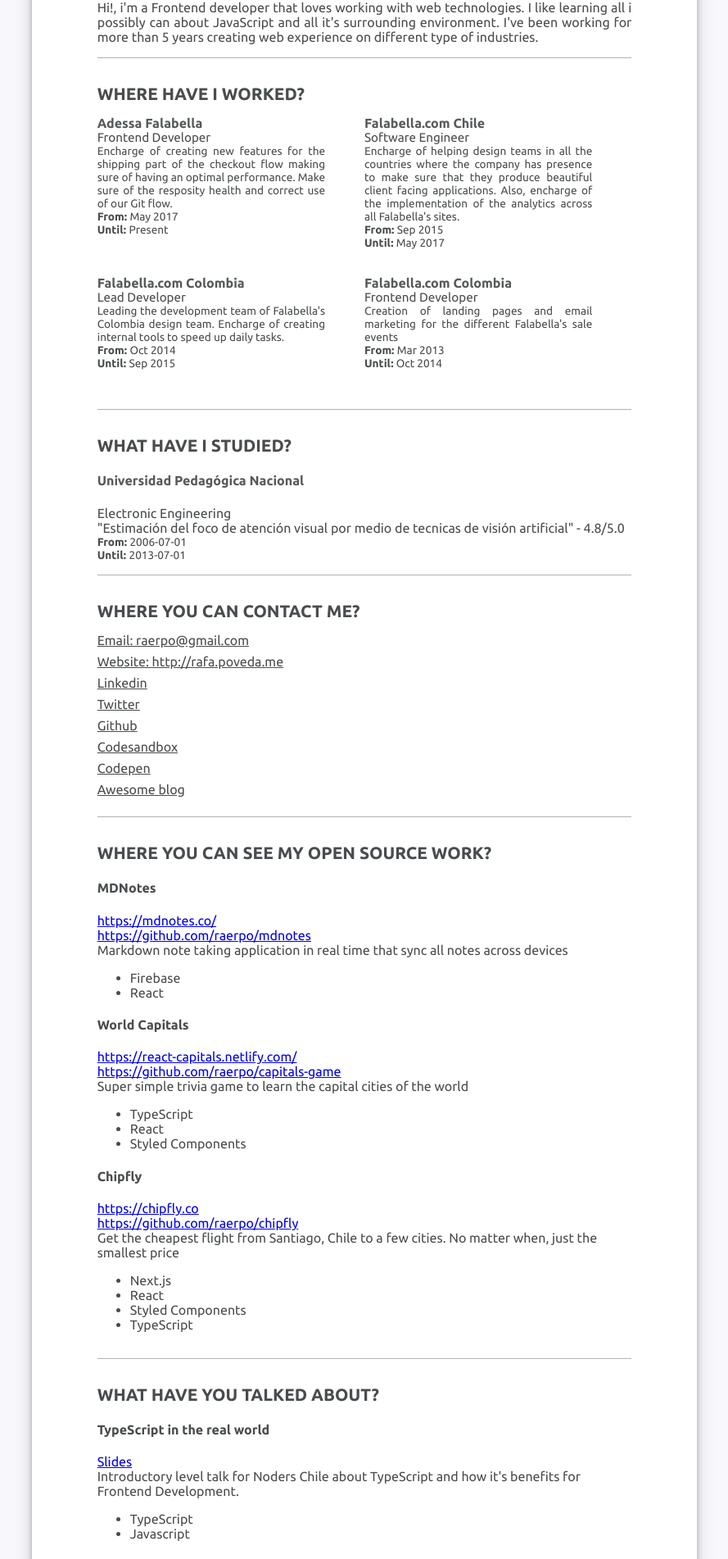
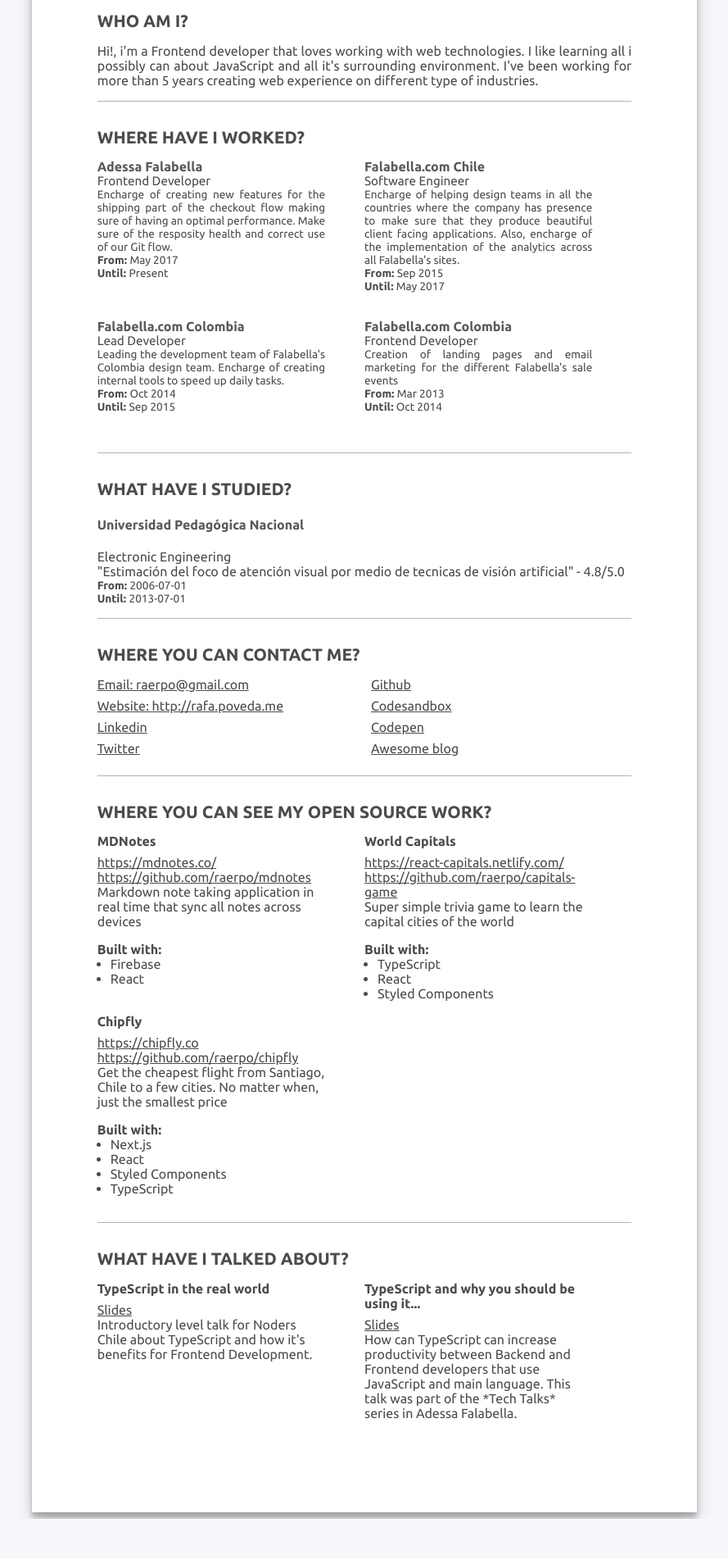
Before and after one commit to raerpo/rafa.poveda.me, a Next.js app: page /cv in a window 1280 px wide. Shown: the part 314-2216 px from the top of the page at 82% size, without its empty margins (195-1084 px from the left). After the commit the page ends 2167 px from the top, so only its background shows below. Built offline with nearby package versions, Linux system fonts and the light colour scheme.

Commit message:
finishing some styles

```diff
--- a/data/CVData.js
+++ b/data/CVData.js
@@ -6,12 +6,12 @@ export default {
     "label": "Frontend Developer",
     "picture": "",
     "email": "raerpo@gmail.com",
-    "phone": "+56996665537",
     "website": "http://rafa.poveda.me",
     "summary": `Hi!, i'm a Frontend developer that loves working with web technologies. I like learning all i possibly can about JavaScript and all it's surrounding environment. I've been working for more than ${workedYears} years creating web experience on different type of industries.`,
     "location": {
       "city": "Santiago",
-      "countryCode": "CL"
+      "country": "Chile",
+      "countryFlag": "🇨🇱"
     },
     "profiles": [
       {
@@ -164,20 +164,13 @@ export default {
       "name": "TypeScript in the real world",
       "description": "Introductory level talk for Noders Chile about TypeScript and how it's benefits for Frontend Development.",
       "date": "",
-      "url": "https://revealjs-rsnoaqtlel.now.sh/",
-      "keywords": [
-        "TypeScript",
-        "Javascript"
-      ]
+      "url": "https://revealjs-rsnoaqtlel.now.sh/"
     },
     {
       "name": "TypeScript and why you should be using it...",
       "description": "How can TypeScript can increase productivity between Backend and Frontend developers that use JavaScript and main language. This talk was part of the *Tech Talks* series in Adessa Falabella.",
       "date": "",
-      "url": "http://slides.com/raerpo/tech-talk-typescript#/",
-      "keywords": [
-        "TypeScript"
-      ]
+      "url": "http://slides.com/raerpo/tech-talk-typescript#/"
     }
   ]
 }
--- a/pages/cv.js
+++ b/pages/cv.js
@@ -21,6 +21,11 @@ export default () => {
       <div className="cv-title">
         <h1>{ basics.name }</h1>
         <p>{ basics.label }</p>
+        <a href={`mailto:${basics.email}`}>{ basics.email }</a>
+        <p className="location">Currently living in { basics.location.city }, { basics.location.country }.
+          <br />
+          { basics.location.countryFlag }
+        </p>
       </div>
 
       <div className="cv-sections">
@@ -51,7 +56,7 @@ export default () => {
         </div>
 
         <div className="cv-section">
-          <h3>What have you talked about?</h3>
+          <h3>What have i talked about?</h3>
           { renderTalks(talks) }
         </div>
 
@@ -75,6 +80,7 @@ export default () => {
         }
         .cv-title > h1 {
           font-size: 2em;
+          text-transform: uppercase;
         }
         .cv-title > p {
           text-transform: uppercase;
@@ -83,13 +89,20 @@ export default () => {
         .cv-title > * {
           margin: 0px;
         }
+        .cv-title .location {
+          font-size: 0.8em;
+          margin-top: .5em;
+        }
         .cv-summary {
           text-align: justify;
         }
-        .cv-section{
+        .cv-section {
           margin-bottom: 2em;
           border-bottom: 1px solid rgba(0, 0, 0, 0.3);
           padding-bottom: 1em;
+        }
+        .cv-section:last-child {
+          border: none;
         }
         .cv-section h3 {
           margin: 0 0 .7em 0;
@@ -106,7 +119,9 @@ export default () => {
 };
 
 const renderWorks = (jobs) => {
-  const jobsSections = jobs.map((job, index) => (
+  return <div className="cv-work-places-wrapper">
+    {
+      jobs.map((job, index) => (
         // It's OK to use index as key because data don't change.
         <div className="cv-work-place" key={index}>
           <h4 className="company">{ job.company }</h4>
@@ -116,8 +131,15 @@ const renderWorks = (jobs) => {
             <span className="start-date">{ format(job.startDate, FORMAT_DATE) }</span>
             <span className="end-date">{ job.endDate === 'Present' ? job.endDate : format(job.endDate, FORMAT_DATE) }</span>
           </div>
+        </div>
+      )).reverse()
+    }
     <style jsx>
     {`
+      .cv-work-places-wrapper {
+        display: flex;
+        flex-wrap: wrap;
+      }
       .cv-work-place {
         margin-bottom: 2em;
         width: calc(100% / 2 - 3em);
@@ -148,18 +170,6 @@ const renderWorks = (jobs) => {
       .job-dates .end-date:before {
         content: 'Until: ';
         font-weight: bolder;
-          }
-        `}
-      </style>
-    </div>
-  )).reverse();
-  return <div className="cv-work-places-wrapper">
-    { jobsSections }
-    <style jsx>
-    {`
-      .cv-work-places-wrapper {
-        display: flex;
-        flex-wrap: wrap;
       }
     `}
     </style>
@@ -202,13 +212,21 @@ const renderEducation = (studies) => {
 };
 
 const renderContact = (profiles) => {
-  return profiles.map((profile, index) => (
+  return <div className="cv-profiles-wrapper">
+    {
+      profiles.map((profile, index) => (
         <div className="cv-profile" key={index}>
             <a href={ profile.url }>
               { profile.network }
             </a>
+        </div>
+      ))
+    }
     <style jsx>
     {`
+      .cv-profiles-wrapper {
+        column-count: 2;
+      }
       .cv-profile a {
         display: block;
         color: inherit;
@@ -218,11 +236,12 @@ const renderContact = (profiles) => {
     `}
     </style>
   </div>
-  ));
 }
 
 const renderOpenSourceProjects = (projects) => {
-  return projects.map((project, index) => (
+  return <div className="cv-projects-wrapper">
+    {
+      projects.map((project, index) => (
         <div className="cv-project">
           <h4 className="project-name">{ project.name }</h4>
           <a className="url-demo"href={ project.url }>{ project.url }</a>
@@ -231,30 +250,73 @@ const renderOpenSourceProjects = (projects) => {
             { project.summary }
           </p>
           <ul className="techs">
+            <h4>Built with:</h4>
             { project.techs.map((keyword, index) => <li key={index}> { keyword } </li> ) }
           </ul>
+        </div>
+      ))
+    }
     <style jsx>
     {`
+      .cv-projects-wrapper {
+        display: flex;
+        flex-wrap: wrap;
+      }
+      .cv-project {
+        width: calc(100% / 2 - 3em);
+        padding-right: 3em;
+      }
+      .cv-project a {
+        color: inherit;
+      }
+      .cv-project .project-name {
+        margin: 0px 0px .5em 0px;
+      }
       .url-demo, .url-repository {
         display: block;
+      }
+      .techs {
+        padding-left: 1em;
+      }
+      .techs h4 {
+        margin: 0px;
+        transform: translateX(-1em);
       }
     `}
     </style>
   </div>
-  ));
 }
 
 const renderTalks = (talks) => {
-  return talks.map((talk, index) => (
+  return <div className="cv-talks-wrapper">
+    {
+      talks.map((talk, index) => (
         <div className="cv-talk">
           <h4 className="talk-name">{ talk.name }</h4>
           <a href={ talk.url }>Slides</a>
           <p className="project-description">
             { talk.description }
           </p>
-      <ul className="subjects">
-        { talk.keywords.map((keyword, index) => <li key={index}> { keyword } </li> ) }
-      </ul>
         </div>
-  ));
+      ))
     }
+    <style jsx>
+    {`
+      .cv-talks-wrapper {
+        display: flex;
+        flex-wrap: wrap;
+      }
+      .cv-talk {
+        width: calc(100% / 2 - 3em);
+        padding-right: 3em;
+      }
+      .cv-talk a {
+        color: inherit;
+      }
+      .cv-talk .talk-name {
+        margin: 0px 0px .5em 0px;
+      }
+    `}
+    </style>
+  </div>
+}
```
Lines whose indentation alone changed are shown as unchanged.
